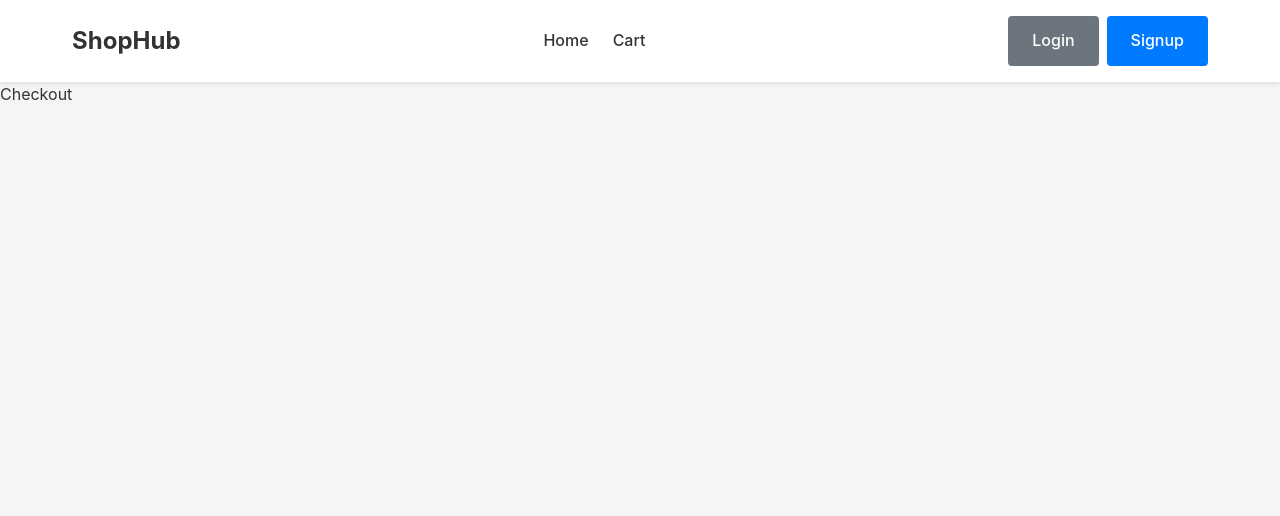
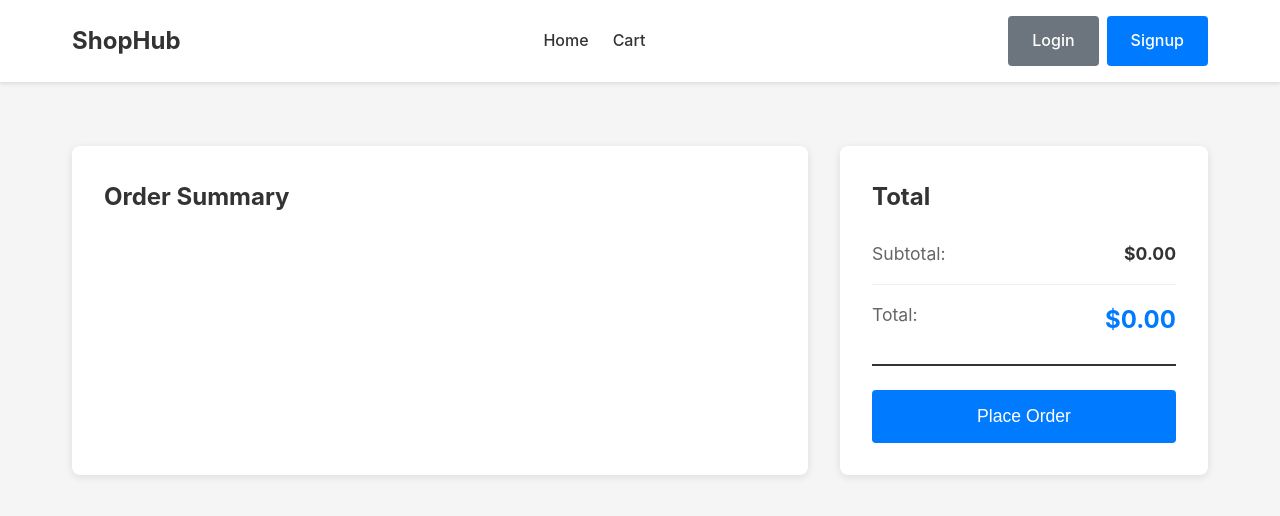
Before and after one commit to JohnCarloCanada/ecommerse-react-refresher, a React (Vite) app: page /checkout in a window 1280 px wide. Shown: the top 516 px of the page. Built offline with nearby package versions, Linux system fonts and the light colour scheme.

Commit message:
finished project

```diff
--- a/src/App.jsx
+++ b/src/App.jsx
@@ -3,11 +3,13 @@
 import { Home, Auth, Checkout, ProductDetails } from "./pages";
 import { Navbar } from "./components";
 import { AuthProvider } from "./context/AuthContext";
+import { CartProvider } from "./context/CartContext";
 
 function App() {
   return (
     <>
       <AuthProvider>
+        <CartProvider>
           <div className="App">
             <Navbar />
             <Routes>
@@ -17,6 +19,7 @@
               <Route path="/product/:id" element={<ProductDetails />} />
             </Routes>
           </div>
+        </CartProvider>
       </AuthProvider>
     </>
   );
--- a/src/components/ProductCard.jsx
+++ b/src/components/ProductCard.jsx
@@ -1,6 +1,10 @@
 import { Link } from "react-router-dom";
+import { useCart } from "../context/CartContext";
 
 const ProductCard = ({ product }) => {
+  const { cartItems, setCartItems, addToCart } = useCart();
+  const getProduct = cartItems.find((item) => item.id === product.id);
+  const productQuantityLabel = getProduct ? ` (${getProduct.quantity})` : "";
   return (
     <div className="product-card">
       <img className="product-card-image" src={product.image} alt="" />
@@ -11,7 +15,9 @@
           <Link to={`/product/${product.id}`} className="btn btn-secondary">
             View Details
           </Link>
-          <button className="btn btn-primary">Add to Cart</button>
+          <button onClick={() => addToCart(product.id)} className="btn btn-primary">
+            Add to Cart {productQuantityLabel}
+          </button>
         </div>
       </div>
     </div>
--- /dev/null
+++ b/src/context/CartContext.jsx
@@ -0,0 +1,84 @@
+import { createContext, useContext, useState } from "react";
+import { getProductById } from "../data/product";
+
+const CartContext = createContext();
+
+export const CartProvider = ({ children }) => {
+  const [cartItems, setCartItems] = useState([]); // { id: 7, quantity: 1 }
+
+  const addToCart = (productId) => {
+    const isAlreadyInCart = cartItems.find((item) => item.id === productId);
+    if (isAlreadyInCart) {
+      const currentQuantity = isAlreadyInCart.quantity;
+      const updatedCartItems = cartItems.map((item) =>
+        item.id === productId ? { ...item, quantity: currentQuantity + 1 } : item,
+      );
+      setCartItems(updatedCartItems);
+    } else {
+      setCartItems([...cartItems, { id: productId, quantity: 1 }]);
+    }
+  };
+
+  // Filter out items that don't have a corresponding product
+  const getCartItemsWithProduct = () => {
+    return cartItems.map((item) => ({ ...item, product: getProductById(item.id) }));
+
+    // .filter((item) => item.product);
+  };
+
+  const removeFromCart = (productId) => {
+    const updatedCartItems = cartItems.filter((item) => item.id !== productId);
+    setCartItems(updatedCartItems);
+  };
+
+  const updateQuantity = (productId, quantity) => {
+    if (quantity <= 0) {
+      removeFromCart(productId);
+      return;
+    }
+
+    const updatedCartItems = cartItems.map((item) => (item.id === productId ? { ...item, quantity: quantity } : item));
+    setCartItems(updatedCartItems);
+  };
+
+  const getCartTotal = () => {
+    const total = cartItems.reduce((total, item) => {
+      const product = getProductById(item.id);
+      return total + (product ? product.price * item.quantity : 0);
+    }, 0);
+
+    return total;
+  };
+
+  const clearCart = () => {
+    setCartItems([]);
+  };
+
+  return (
+    <CartContext.Provider
+      value={{
+        cartItems,
+        setCartItems,
+        addToCart,
+        getCartItemsWithProduct,
+        removeFromCart,
+        updateQuantity,
+        getCartTotal,
+        clearCart,
+      }}
+    >
+      {children}
+    </CartContext.Provider>
+  );
+};
+
+export default CartContext;
+
+export const useCart = () => {
+  const context = useContext(CartContext);
+  if (!context) {
+    throw new Error("useCart must be used within a CartProvider");
+  }
+
+  return context;
+};
--- a/src/pages/Checkout.jsx
+++ b/src/pages/Checkout.jsx
@@ -1,7 +1,72 @@
-import React from "react";
+import { useCart } from "../context/CartContext";
 
 const Checkout = () => {
-  return <div>Checkout</div>;
+  const { getCartItemsWithProduct, removeFromCart, updateQuantity, getCartTotal, clearCart } = useCart();
+
+  const cartItems = getCartItemsWithProduct();
+
+  const total = getCartTotal();
+
+  const handlePlaceOrder = () => {
+    alert("Order placed successfully!");
+    // Clear the cart after placing the order
+    clearCart();
+  };
+
+  return (
+    <div className="page">
+      <div className="container">
+        <h1 className="page-title"></h1>
+        <div className="checkout-container">
+          <div className="checkout-items">
+            <h2 className="checkout-section-title">Order Summary</h2>
+            {cartItems.map((item) => {
+              return (
+                <div className="checkout-item" key={item.id}>
+                  <img src={item.product.image} alt={item.product.name} className="checkout-item-image" />
+                  <div className="checkout-item-details">
+                    <h3 className="checkout-item-name">{item.product.name}</h3>
+                    <p className="checkout-item-price">${item.product.price} each</p>
+                  </div>
+                  <div className="checkout-item-controls">
+                    <div className="quantity-controls">
+                      <button onClick={() => updateQuantity(item.id, item.quantity - 1)} className="quantity-btn">
+                        -
+                      </button>
+                      <span className="quantity-value">{item.quantity}</span>
+                      <button onClick={() => updateQuantity(item.id, item.quantity + 1)} className="quantity-btn">
+                        +
+                      </button>
+                    </div>
+
+                    <p className="checkout-item-total">${(item.product.price * item.quantity).toFixed(2)} total</p>
+                    <button onClick={() => removeFromCart(item.id)} className="btn btn-secondary btn-small">
+                      Remove
+                    </button>
+                  </div>
+                </div>
+              );
+            })}
+          </div>
+
+          <div className="checkout-summary">
+            <h2 className="checkout-section-title">Total</h2>
+            <div className="checkout-total">
+              <p className="checkout-total-label">Subtotal:</p>
+              <p className="checkout-total-value">${total.toFixed(2)}</p>
+            </div>
+            <div className="checkout-total">
+              <p className="checkout-total-label">Total:</p>
+              <p className="checkout-total-value checkout-total-final">${total.toFixed(2)}</p>
+            </div>
+            <button onClick={() => handlePlaceOrder()} className="btn btn-primary btn-large btn-block">
+              Place Order
+            </button>
+          </div>
+        </div>
+      </div>
+    </div>
+  );
 };
 
 export default Checkout;
--- a/src/pages/ProductDetails.jsx
+++ b/src/pages/ProductDetails.jsx
@@ -1,11 +1,13 @@
 import { useNavigate, useParams } from "react-router-dom";
 import { getProductById } from "../data/product";
 import { useEffect, useState } from "react";
+import { useCart } from "../context/CartContext";
 
 const ProductDetails = () => {
+  const { id } = useParams();
   const [product, setProduct] = useState(null);
-  const { id } = useParams();
   const navigate = useNavigate();
+  const { cartItems, addToCart } = useCart();
 
   useEffect(() => {
     const productData = getProductById(id);
@@ -27,6 +29,9 @@
     );
   }
 
+  const getProduct = cartItems.find((item) => item.id === product.id);
+  const productQuantityLabel = getProduct ? ` (${getProduct.quantity})` : "";
+
   return (
     <div className="page">
       <div className="container">
@@ -34,11 +39,13 @@
           <div className="product-detail-image">
             <img src={product?.image} alt={product?.name} />
           </div>
-          <div className="produc-detail-content">
+          <div className="product-detail-content">
             <h1 className="product-detail-name">{product?.name}</h1>
             <p className="product-detail-price">${product?.price}</p>
             <p className="product-detail-description">{product?.description}</p>
-            <button className="btn btn-primary">Add to Cart</button>
+            <button onClick={() => addToCart(product.id)} className="btn btn-primary">
+              Add to Cart {productQuantityLabel}
+            </button>
           </div>
         </div>
       </div>
```
Lines whose indentation alone changed are shown as unchanged.
